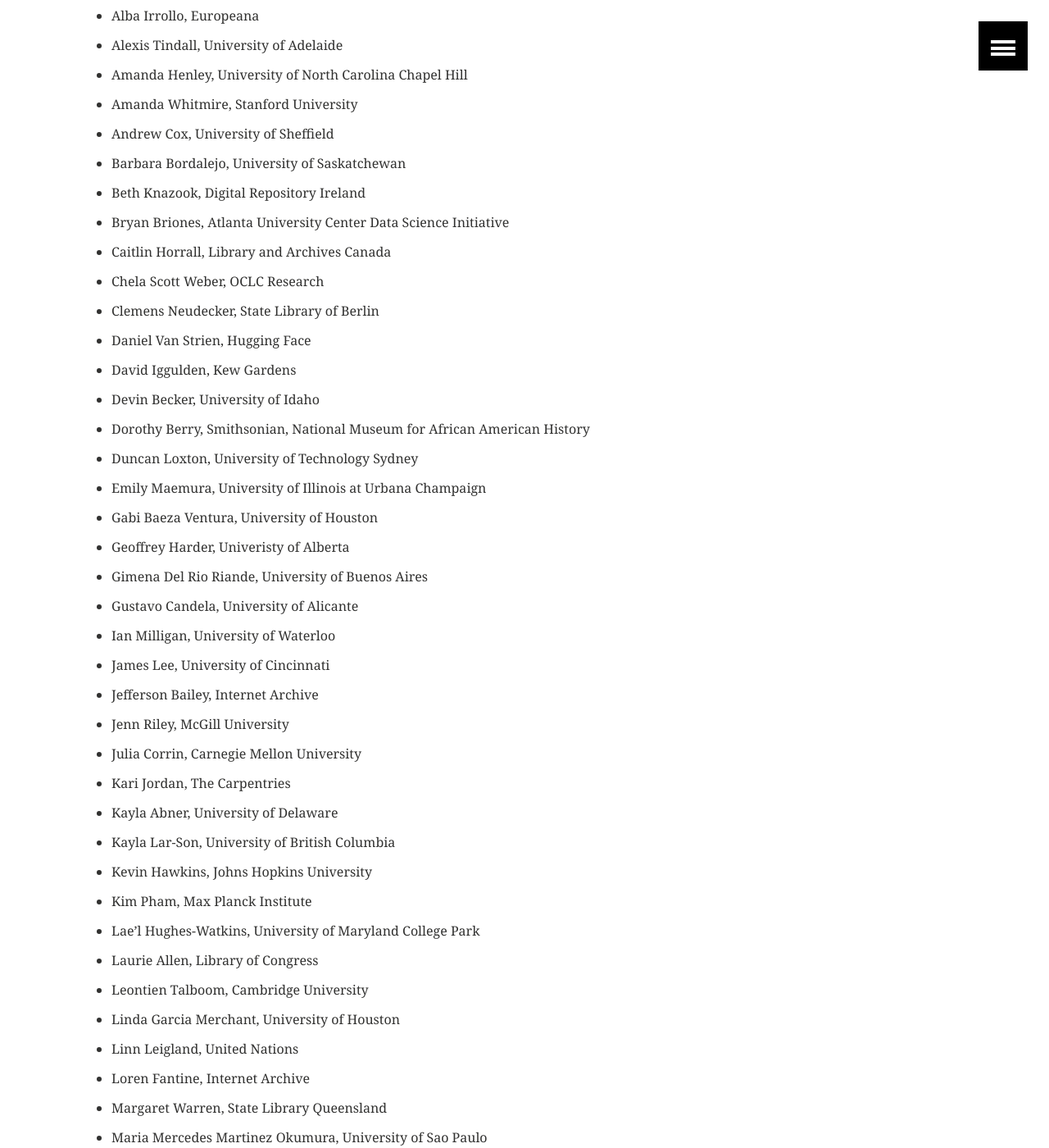
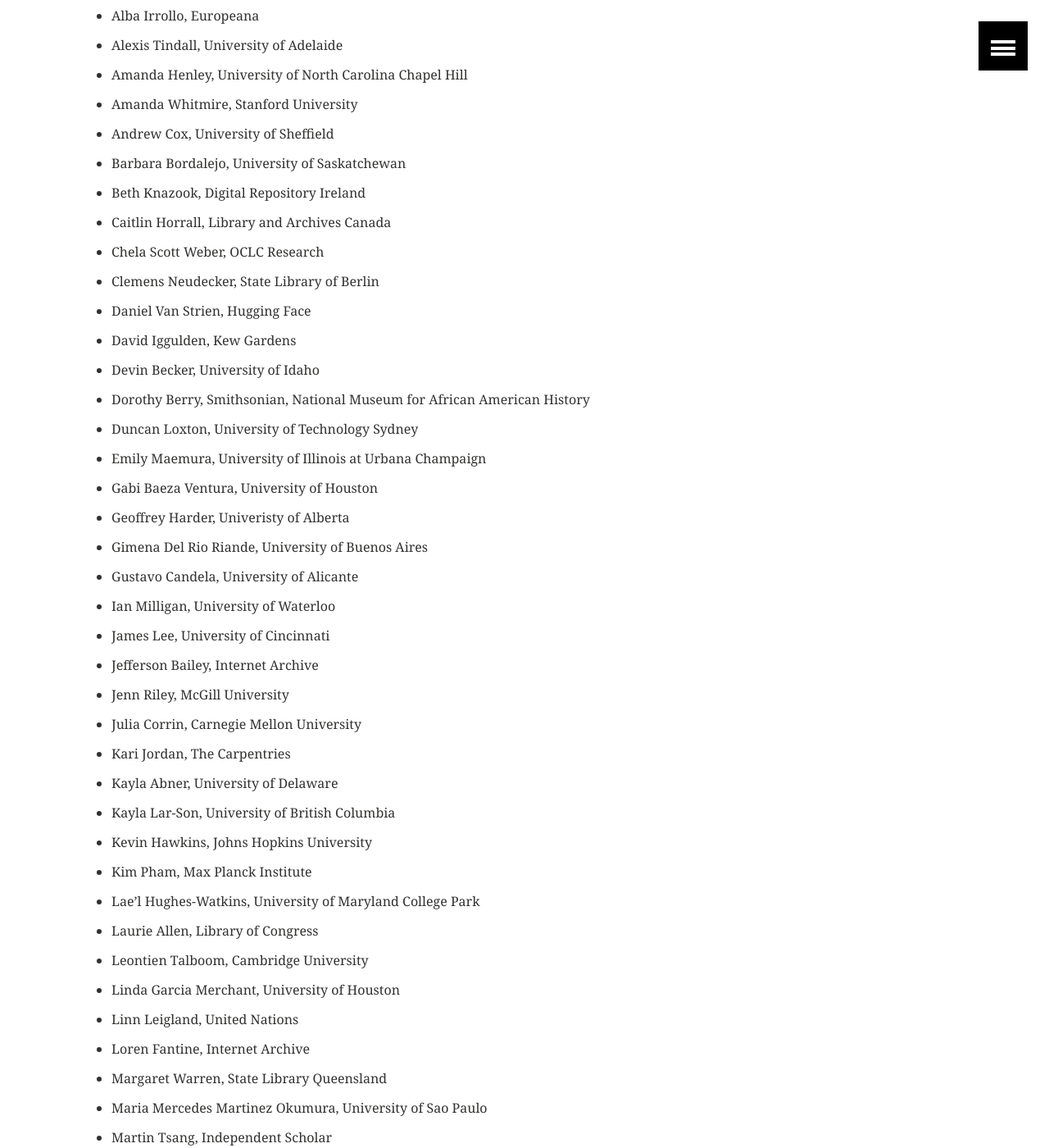
Before and after one commit to collectionsasdata/part2whole, a Jekyll site: the page built from _posts/2023-01-30-iac.markdown, in a window 1280 px wide and 1400 px high, scrolled down 672 px. Shown: the whole window at 82% size. Built offline with Jekyll 4.4.1, drawn with Linux system fonts in a browser that asks for light colours; some of the changed text lies outside the part shown.

Commit message:
Update 2023-01-30-iac.markdown

```diff
--- a/_posts/2023-01-30-iac.markdown
+++ b/_posts/2023-01-30-iac.markdown
@@ -19,7 +19,6 @@ We are excited to learn from the following participants at this event:
 - Andrew Cox,	University of Sheffield
 - Barbara Bordalejo,	University of Saskatchewan
 - Beth Knazook,	Digital Repository Ireland
-- Bryan Briones,	Atlanta University Center Data Science Initiative
 - Caitlin Horrall, Library and Archives Canada
 - Chela Scott Weber,	OCLC Research
 - Clemens Neudecker,	State Library of Berlin
@@ -57,7 +56,6 @@ We are excited to learn from the following participants at this event:
 - Michelle Caswell, University of California Los Angeles
 - Miguel Varela Escobar, National University of Singapore
 - Mikala Narlock, Data Curation Network
-- Milena Dobreva, Sofia University, GATE Institute
 - Mohammad Al-Zein, American University of Beirut
 - Patricia Pena, Universidad de Chile
 - Paul Jason Perez, University of the Philippines Diliman
```
